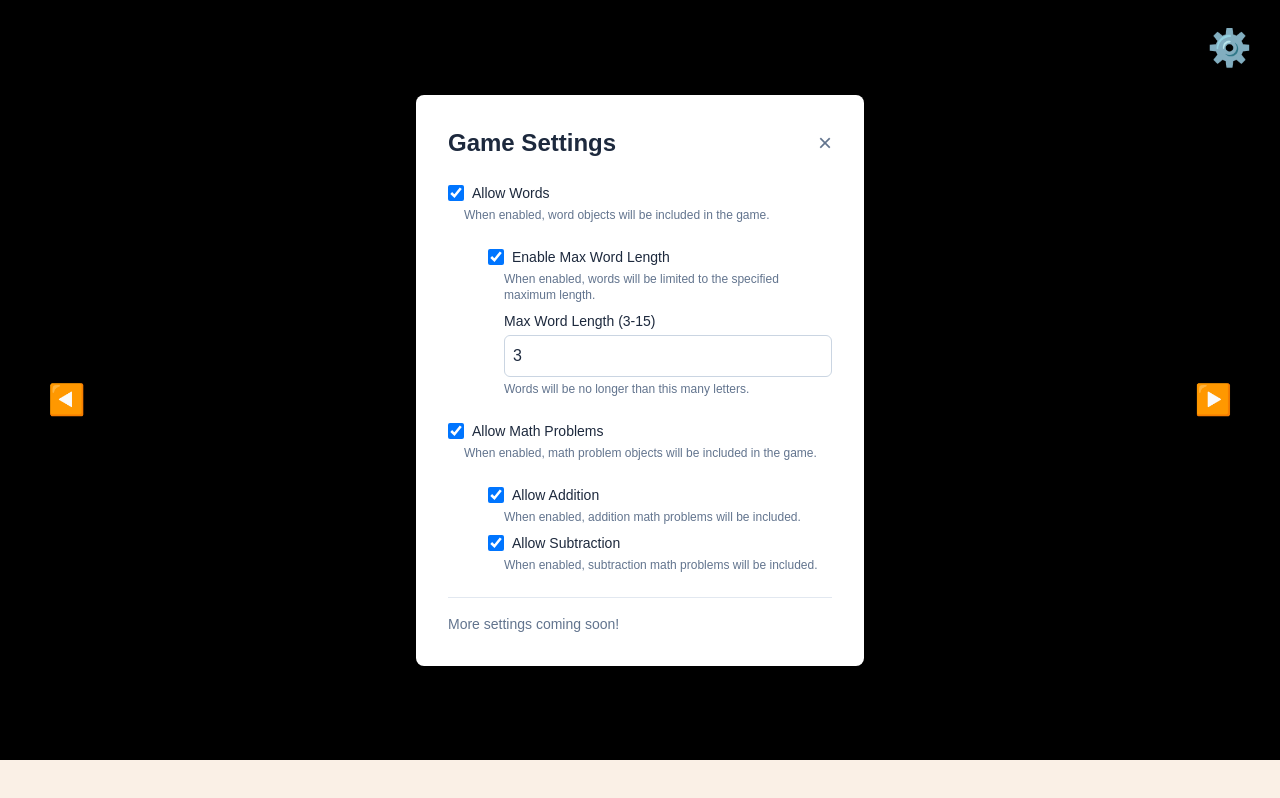
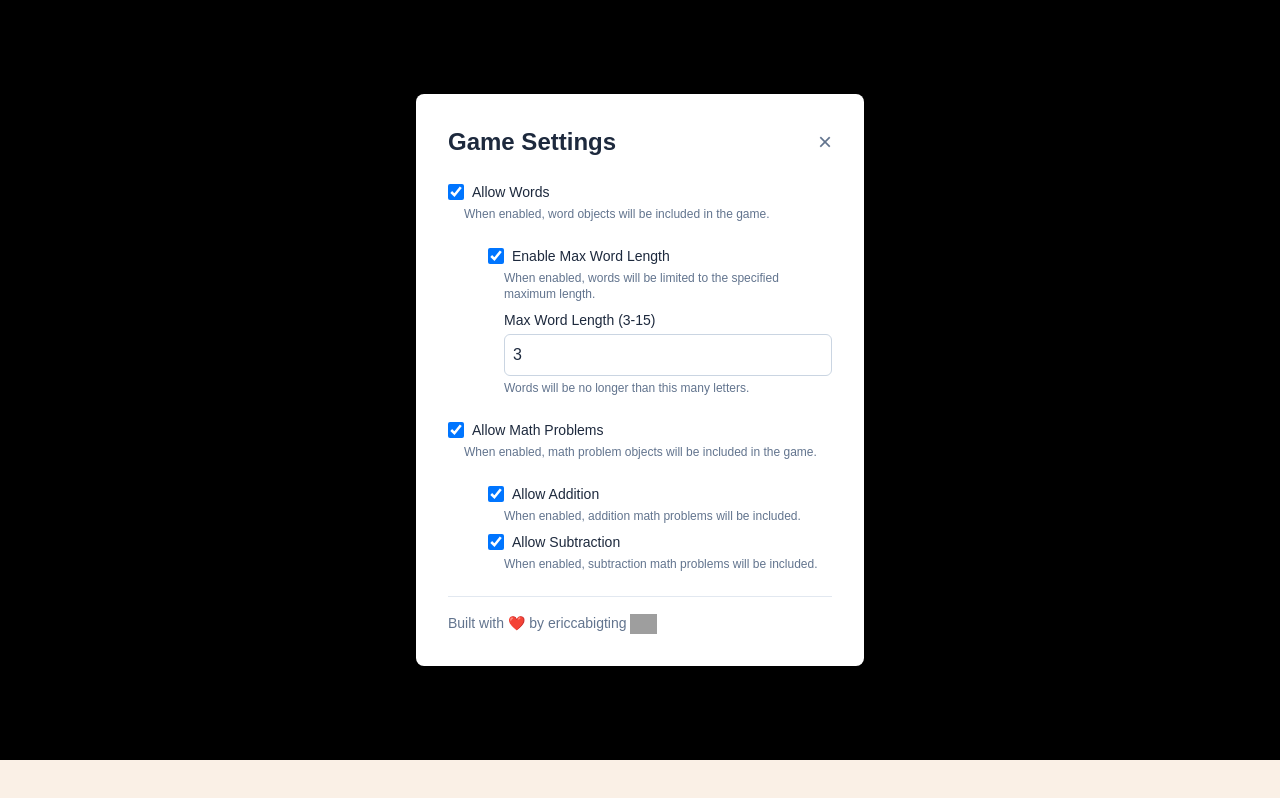
Before and after one commit to ecabigting/typingfortoddlers, a Next.js app: page / in a window 1280 px wide. Both pictures are taken after a click on the button "⚙️". Built offline with nearby package versions, Linux system fonts and the light colour scheme; grey boxes are pictures that could not be loaded.

Commit message:
update
added attribution

```diff
--- a/src/components/SettingsModal.tsx
+++ b/src/components/SettingsModal.tsx
@@ -79,7 +79,7 @@ const SettingsModal: React.FC<SettingsModalProps> = ({
   return (
     // Modal Backdrop
     <div
-      className="fixed inset-0 bg-black bg-opacity-50 flex items-center justify-center z-50 p-4"
+      className="fixed inset-0 bg-black bg-opacity-50 flex items-center justify-center z-[70] p-4"
       onClick={onClose} // Close modal if backdrop is clicked
     >
       {/* Modal Content */}
@@ -216,7 +216,7 @@ const SettingsModal: React.FC<SettingsModalProps> = ({
 
           {/* Placeholder for future settings */}
           <div className="border-t border-slate-200 dark:border-slate-700 pt-4 mt-4">
-            <p className="text-sm text-slate-500 dark:text-slate-400">More settings coming soon!</p>
+            <p className="text-sm text-slate-500 dark:text-slate-400">Built with ❤️ by <a href="https://ericcabigting.dev/" target="_blank" rel="noopener noreferrer" className="hover:text-orange-500 transition-colors">ericcabigting</a> <a href="https://github.com/ecabigting/typingfortoddlers" target="_blank" rel="noopener noreferrer" className="hover:opacity-80 transition-opacity" aria-label="GitHub repository"><img src="https://img.shields.io/badge/GitHub-100000?style=for-the-badge&logo=github&logoColor=white" alt="GitHub" className="h-5 inline-block" /></a></p>
           </div>
         </div>
       </div>
--- a/src/components/emojiNavigator.tsx
+++ b/src/components/emojiNavigator.tsx
@@ -64,7 +64,11 @@ export default function EmojiNavigator({ initialObjects }: EmojiNavigatorProps)
   const inputRefs = useRef<(HTMLInputElement | null)[]>([]);
   const [isTouchDevice, setIsTouchDevice] = useState(false);
   const [keyboardHeight, setKeyboardHeight] = useState(0);
+  const previousKeyboardHeight = useRef<number>(0);
   const keyboardRef = useRef<HTMLDivElement>(null);
+
+  // Keyboard should be visible only on touch devices and when settings modal is closed
+  const showKeyboard = isTouchDevice && !isSettingsModalOpen;
 
   // --- Load settings from localStorage on mount (Step 1.2) ---
   useEffect(() => {
@@ -93,11 +97,16 @@ export default function EmojiNavigator({ initialObjects }: EmojiNavigatorProps)
     const updateKeyboardHeight = () => {
       if (keyboardRef.current) {
         const height = keyboardRef.current.offsetHeight;
+        previousKeyboardHeight.current = height; // Store for faster restoration
         setKeyboardHeight(height);
       }
     };
 
-    updateKeyboardHeight();
+    // Only measure if keyboard is shown
+    if (showKeyboard) {
+      updateKeyboardHeight();
+    }
+
     window.addEventListener('resize', updateKeyboardHeight);
     window.addEventListener('orientationchange', updateKeyboardHeight);
 
@@ -105,7 +114,20 @@ export default function EmojiNavigator({ initialObjects }: EmojiNavigatorProps)
       window.removeEventListener('resize', updateKeyboardHeight);
       window.removeEventListener('orientationchange', updateKeyboardHeight);
     };
-  }, [isTouchDevice]);
+  }, [isTouchDevice, showKeyboard]);
+
+  // --- Manage keyboard height when showing/hiding ---
+  useEffect(() => {
+    if (!showKeyboard) {
+      // Store current height before hiding and reset to 0
+      previousKeyboardHeight.current = keyboardHeight;
+      setKeyboardHeight(0);
+    } else if (previousKeyboardHeight.current > 0) {
+      // When showing, use previous height for immediate positioning
+      setKeyboardHeight(previousKeyboardHeight.current);
+    }
+    // The main effect will remeasure actual height after render
+  }, [showKeyboard]);
 
   // --- Function to handle settings changes and save to localStorage
   const handleSettingsChange = (newSettings: GameSettings) => {
@@ -319,6 +341,14 @@ export default function EmojiNavigator({ initialObjects }: EmojiNavigatorProps)
     ? `calc((100vh - ${keyboardHeight}px) / 2)`
     : '50%';
 
+  // Stable random emoji for math problems (doesn't change on re-render)
+  const mathEmoji = useMemo(() => {
+    if (!activeGameObjects[currentIndex] || isWordObject(activeGameObjects[currentIndex])) {
+      return null;
+    }
+    return emojiObjectsArr[Math.floor(Math.random() * emojiObjectsArr.length)];
+  }, [activeGameObjects[currentIndex]?.id]);
+
   return (
     <div
       className={`flex flex-col items-center justify-center min-h-screen w-full
@@ -404,9 +434,7 @@ export default function EmojiNavigator({ initialObjects }: EmojiNavigatorProps)
                     const mathObj = activeGameObjects[currentIndex];
                     const emojiArr = mathObj?.emoji as [number, number, string];
                     const [num1, num2, operator] = emojiArr;
-                    const result = operator === "+" ? num1 + num2 : num1 - num2;
-                    // Truly random emoji each time this math problem is rendered
-                    const randomEmoji = emojiObjectsArr[Math.floor(Math.random() * emojiObjectsArr.length)];
+
   return (
                       <div className="flex space-x-2">
                         {/* First number visualization */}
@@ -414,7 +442,7 @@ export default function EmojiNavigator({ initialObjects }: EmojiNavigatorProps)
                           <div className="text-4xl mb-2">{emojiNumbersArr[num1]}</div>
                           <div className="flex flex-wrap gap-1 justify-center">
                             {Array.from({ length: num1 || 0 }, (_, i) => (
-                              <span key={i} className="text-2xl">{randomEmoji}</span>
+                              <span key={i} className="text-2xl">{mathEmoji}</span>
                             ))}
                           </div>
                         </div>
@@ -427,7 +455,7 @@ export default function EmojiNavigator({ initialObjects }: EmojiNavigatorProps)
                           <div className="text-4xl mb-2">{emojiNumbersArr[num2]}</div>
                           <div className="flex flex-wrap gap-1 justify-center">
                             {Array.from({ length: num2 || 0 }, (_, i) => (
-                              <span key={i} className="text-2xl">{randomEmoji}</span>
+                              <span key={i} className="text-2xl">{mathEmoji}</span>
                             ))}
                           </div>
                         </div>
@@ -481,7 +509,7 @@ export default function EmojiNavigator({ initialObjects }: EmojiNavigatorProps)
           )}
 
           {/* Conditionally render CustomKeyboard */}
-          {isTouchDevice && <CustomKeyboard onKeyPress={processInput} ref={keyboardRef} />}
+          {showKeyboard && <CustomKeyboard onKeyPress={processInput} ref={keyboardRef} />}
         </>
       )}
     </div >
```
